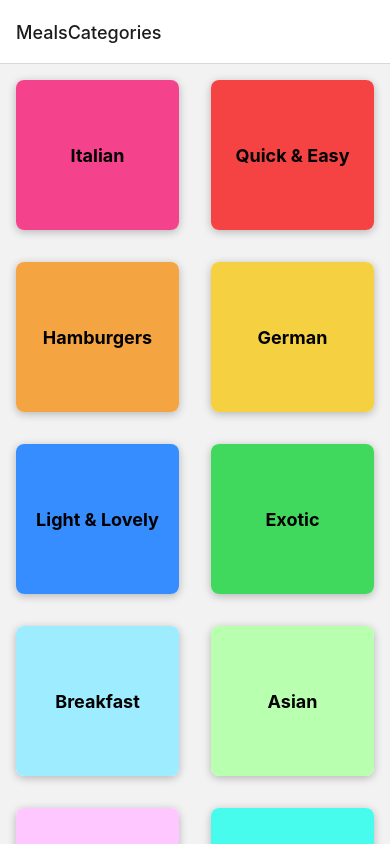
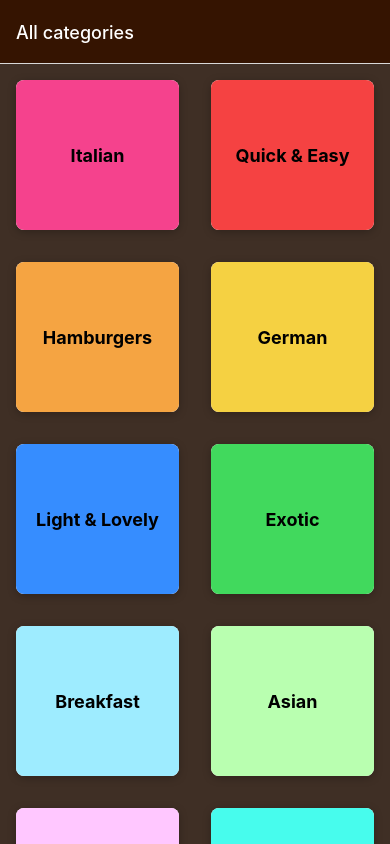
Before and after one commit to Schwaips/RecipeList, a React Native app: screen / in a window 390 px wide. Built offline with nearby package versions, Linux system fonts and the light colour scheme.

Commit message:
styling screen

```diff
--- a/App.js
+++ b/App.js
@@ -12,8 +12,25 @@
     <>
       <StatusBar style="dark" />
       <NavigationContainer>
-        <Stack.Navigator>
-          <Stack.Screen name="MealsCategories" component={CategoriesScreen} />
+        {/* // props screen options for default properties for all screens. */}
+        <Stack.Navigator
+          screenOptions={{
+            // background for the header
+            headerStyle: { backgroundColor: "#351401" },
+            // font color of the header
+            headerTintColor: "white",
+            // set various properties. here for the page content.
+            contentStyle: { backgroundColor: "#3f2f25" },
+          }}
+        >
+          <Stack.Screen
+            name="MealsCategories"
+            component={CategoriesScreen}
+            options={{
+              // title for the header
+              headerTitle: "All categories",
+            }}
+          />
           <Stack.Screen name="MealsOverview" component={MealsOverviewScreen} />
         </Stack.Navigator>
       </NavigationContainer>
```
